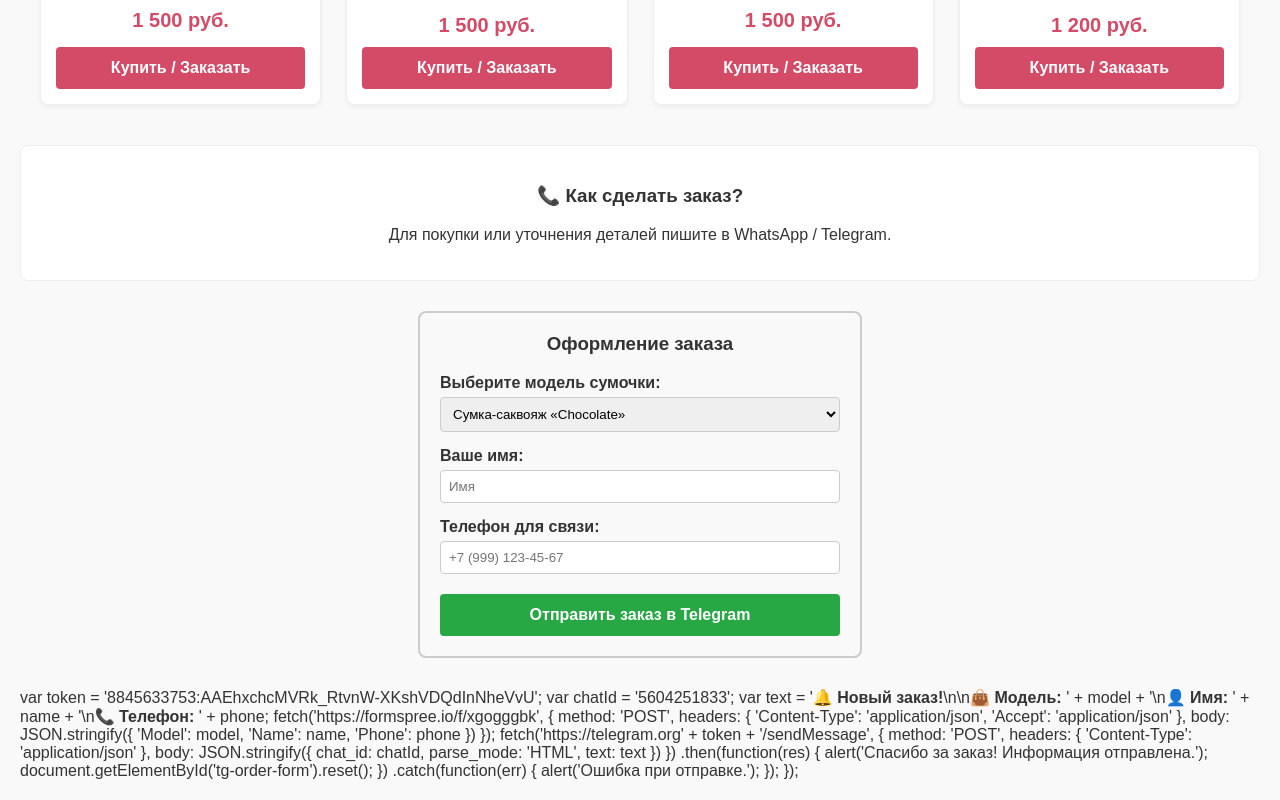
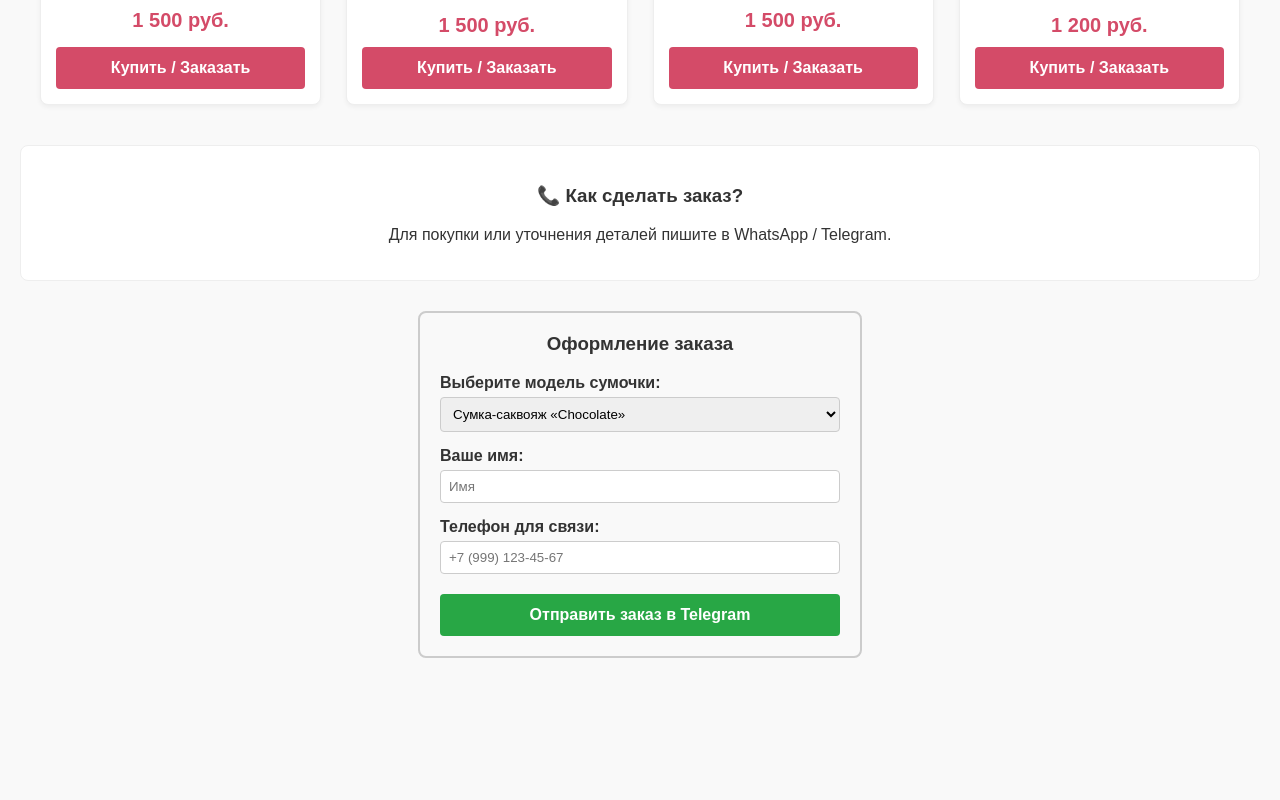
Before and after one commit to Andrejj1976/bags-shop, a plain HTML site: page index.html in a window 1280 px wide. Shown: the part 684-1484 px from the top of the page. After the commit the page ends 1392 px from the top, so only its background shows below. Drawn offline with Linux system fonts and the light colour scheme.

Commit message:
Update index.html

```diff
--- a/index.html
+++ b/index.html
@@ -119,32 +119,5 @@
   });
 </script>
 
-
-    var token = '8845633753:AAEhxchcMVRk_RtvnW-XKshVDQdInNheVvU';
-    var chatId = '5604251833';
-    var text = '🔔 <b>Новый заказ!</b>\n\n👜 <b>Модель:</b> ' + model + '\n👤 <b>Имя:</b> ' + name + '\n📞 <b>Телефон:</b> ' + phone;
-
-    fetch('https://formspree.io/f/xgogggbk', {
-        method: 'POST',
-        headers: { 'Content-Type': 'application/json', 'Accept': 'application/json' },
-        body: JSON.stringify({ 'Model': model, 'Name': name, 'Phone': phone })
-    });
-
-    fetch('https://telegram.org' + token + '/sendMessage', {
-        method: 'POST',
-        headers: { 'Content-Type': 'application/json' },
-        body: JSON.stringify({ chat_id: chatId, parse_mode: 'HTML', text: text })
-    })
-    .then(function(res) {
-        alert('Спасибо за заказ! Информация отправлена.');
-        document.getElementById('tg-order-form').reset();
-    })
-    .catch(function(err) {
-        alert('Ошибка при отправке.');
-    });
-  });
-</script>
-
-
 </body>
 </html>
```
